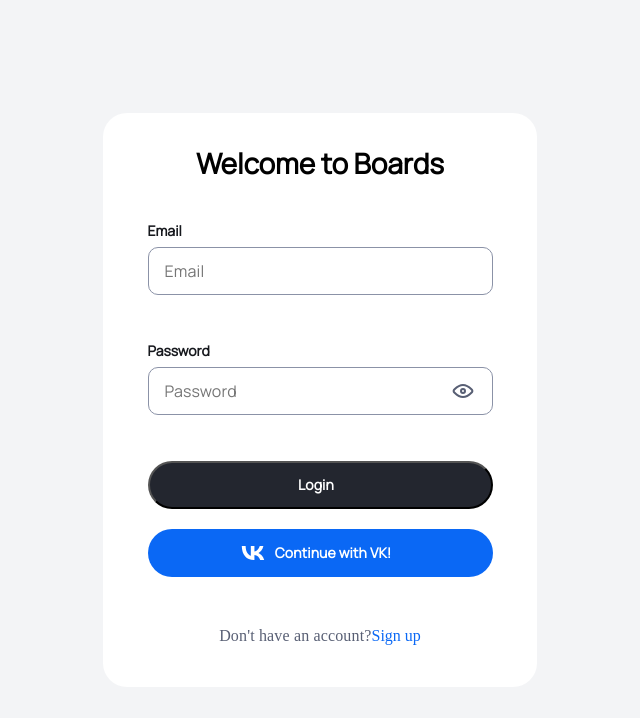
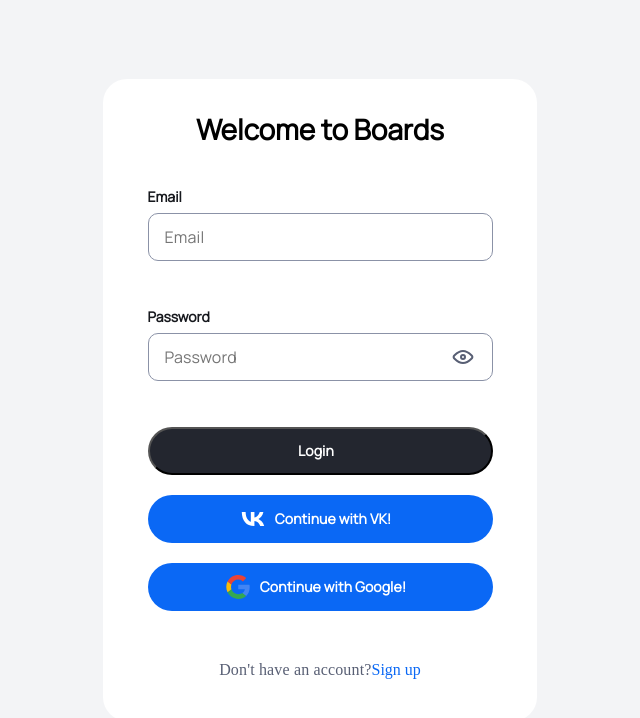
Before and after one commit to The-barer/boards, a React (Vite) app: page /auth/1 in a window 1280 px wide. Shown: the top 718 px of the page, without its empty margins (320-960 px from the left). Built offline with nearby package versions, Linux system fonts and the light colour scheme; no server answers.

Commit message:
add google auth

```diff
--- /dev/null
+++ b/src/Features/Authentication/LoginGoogle/index.ts
@@ -0,0 +1 @@
+export { LoginGoogle } from './ui/LoginGoogle'
--- /dev/null
+++ b/src/Features/Authentication/LoginGoogle/model/login.ts
@@ -0,0 +1,24 @@
+import { createAsyncThunk } from '@reduxjs/toolkit'
+import { sessionApi } from '@/Entities/Session/'
+import { isFetchBaseQueryError, isServerError } from '@/Shared/Api'
+import { setUserData } from '@/Entities/User'
+
+export const loginGoogleThunk = createAsyncThunk<void, string, { state: RootState }>(
+    'session/loginGoogle',
+    async (searchParams: string, { dispatch }) => {
+        try {
+            const response = await dispatch(
+                sessionApi.endpoints.loginGoogle.initiate(searchParams),
+            ).unwrap()
+            dispatch(setUserData(response.user))
+        } catch (error) {
+            if (isFetchBaseQueryError(error)) {
+                if (isServerError(error.data)) {
+                    throw new Error(error.data.message.toString())
+                }
+            }
+
+            throw new Error('Unknown error')
+        }
+    },
+)
--- /dev/null
+++ b/src/Features/Authentication/LoginGoogle/model/settings.ts
@@ -0,0 +1,14 @@
+import { config } from '@/Shared/Api'
+import { IAuthConfig } from '../types/types'
+
+export const settings: IAuthConfig = {
+    baseUrl: 'https://accounts.google.com/o/oauth2/v2/auth',
+    searchParams: {
+        client_id: import.meta.env.VITE_GOOGLE_CLIENT_ID,
+        redirect_uri: config.AUTH_REDIRECT_URL,
+        display: 'popup',
+        scope: 'https://www.googleapis.com/auth/userinfo.email https://www.googleapis.com/auth/userinfo.profile',
+        response_type: 'code',
+        state: Math.trunc(Math.random() * 19890903).toString(),
+    },
+}
--- /dev/null
+++ b/src/Features/Authentication/LoginGoogle/types/types.ts
@@ -0,0 +1,11 @@
+export interface IAuthConfig {
+    baseUrl: string
+    searchParams: {
+        client_id: string
+        redirect_uri: string
+        display?: string
+        scope: string
+        response_type: string
+        state: string
+    }
+}
--- /dev/null
+++ b/src/Features/Authentication/LoginGoogle/ui/LoginGoogle.module.scss
@@ -0,0 +1,26 @@
+$color-vk: #0a68f5;
+
+.btn {
+    display: flex;
+    gap: 10px;
+    background-color: $color-vk;
+    width: 100%;
+    height: 48px;
+    border-radius: 100px;
+    border: none;
+    padding: 10px 24px 10px 16px;
+    align-items: center;
+    justify-content: center;
+    font-family: 'Manrope', sans-serif;
+    font-size: 14px;
+    font-weight: 600;
+    line-height: 20px;
+    letter-spacing: 0.10000000149011612px;
+    text-align: center;
+
+    color: #ffffff;
+    &:hover {
+        cursor: pointer;
+        box-shadow: 3px 2px 5px 0px rgb(73 73 73 / 40%);
+    }
+}
--- /dev/null
+++ b/src/Features/Authentication/LoginGoogle/ui/LoginGoogle.tsx
@@ -0,0 +1,45 @@
+import { useAppDispatch, usePopupClose } from '@/Shared/Lib/Hooks'
+import { makeURL } from '@/Shared/Lib/Helpers'
+import { useEffect, useRef, useState } from 'react'
+import { settings } from '../model/settings'
+import { loginGoogleThunk } from '../model/login'
+import Logo from '../assets/google-icon-logo.svg?react'
+import style from './LoginGoogle.module.scss'
+
+export const LoginGoogle = ({ onSuccess }: { onSuccess: () => void }) => {
+    const [searchParams, setSearchParams] = useState<URLSearchParams>()
+    const wait = useRef(false)
+    const dispatch = useAppDispatch()
+    const link = makeURL(settings)
+
+    const popup = usePopupClose(link, setSearchParams)
+
+    useEffect(() => {
+        const handelLogin = async (searchParams: URLSearchParams) => {
+            dispatch(loginGoogleThunk(searchParams.toString()))
+                .unwrap()
+                .then(() => onSuccess())
+                .catch((e: unknown) => {
+                    console.log(e)
+                })
+        }
+
+        if (wait.current && searchParams) {
+            handelLogin(searchParams)
+        }
+    }, [dispatch, onSuccess, searchParams])
+
+    const handelSubmit = (e: React.FormEvent<HTMLButtonElement>) => {
+        e.preventDefault()
+        e.stopPropagation()
+        wait.current = true
+        popup.open()
+    }
+
+    return (
+        <button onClick={handelSubmit} className={style.btn}>
+            <Logo />
+            <div className="text">Continue with Google!</div>
+        </button>
+    )
+}
--- a/src/Widgets/Login/ui/Login.tsx
+++ b/src/Widgets/Login/ui/Login.tsx
@@ -3,6 +3,7 @@ import { useNavigate, useParams } from 'react-router-dom'
 import { LoginForm } from '@/Features/Authentication/Login'
 import { LoginVK } from '@/Features/Authentication/LoginVK'
 import { SigninForm } from '@/Features/Authentication/SignIn'
+import { LoginGoogle } from '@/Features/Authentication/LoginGoogle'
 
 export const Login = () => {
     const { type } = useParams()
@@ -33,6 +34,7 @@ export const Login = () => {
                 <div className={style.actions}>
                     <LoginForm onSuccess={onSuccess} />
                     <LoginVK onSuccess={onSuccess} />
+                    <LoginGoogle onSuccess={onSuccess} />
                 </div>
                 <div className={style.footer}>
                     Don't have an account?
```
Also changed, not shown: src/Features/Authentication/LoginGoogle/assets/google-icon-logo.svg (added).
